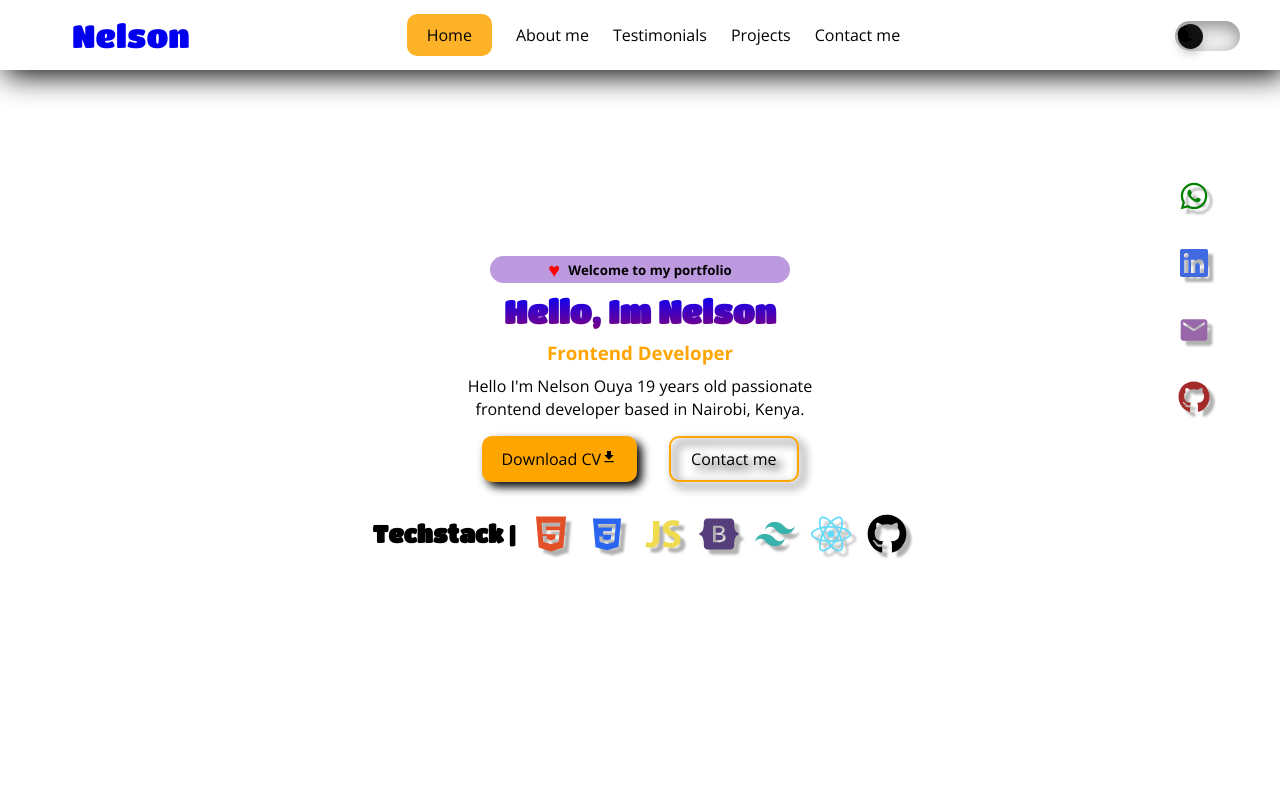
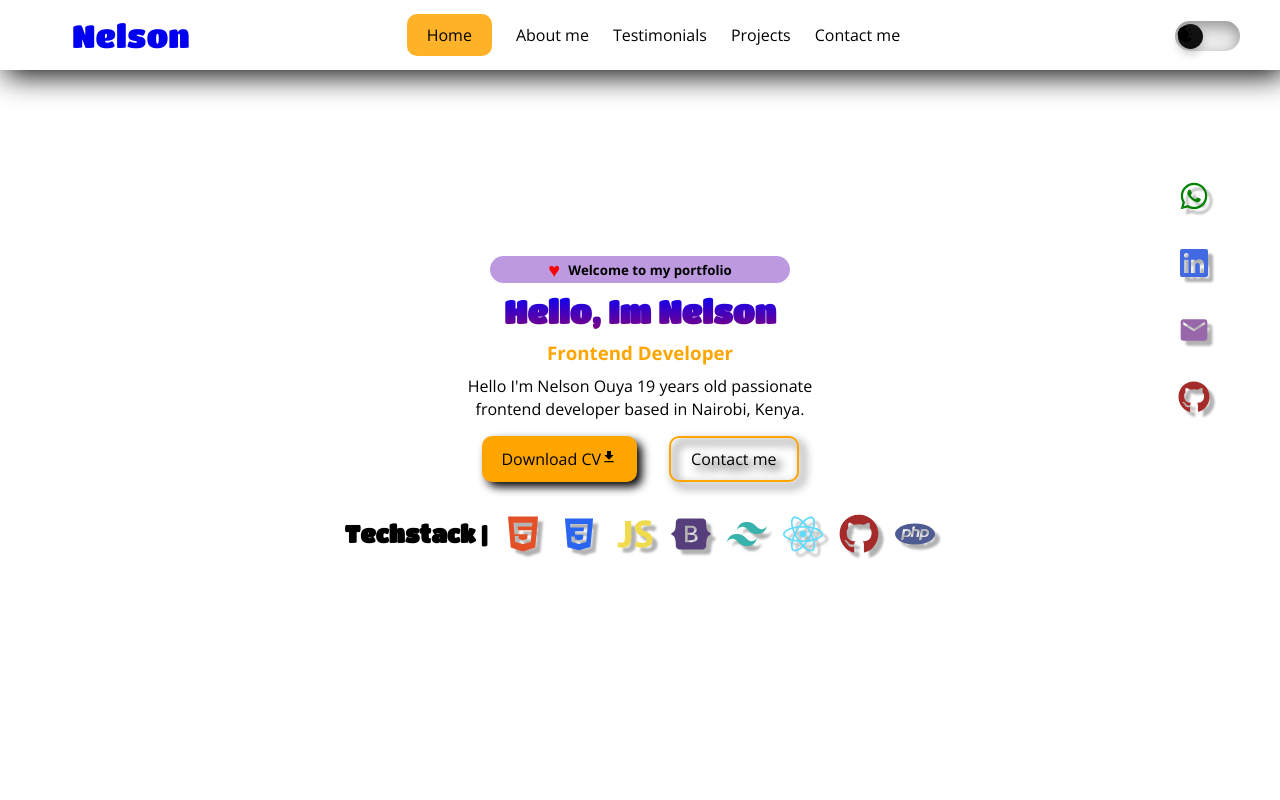
Before and after one commit to Nelson2023-2024/Portifolio, a React (Vite) app: page /#/ in a window 1280 px wide. Shown: the top 800 px of the page. Built offline with nearby package versions, Linux system fonts and the light colour scheme.

Commit message:
Added the PHP icon on the hero section

```diff
--- a/src/Components/Hero.jsx
+++ b/src/Components/Hero.jsx
@@ -15,6 +15,7 @@ import { FaBootstrap } from "react-icons/fa";
 import { SiTailwindcss } from "react-icons/si";
 import { FaReact } from "react-icons/fa";
 import { MdEmail } from 'react-icons/md';
+import { SiPhp } from "react-icons/si";
 
 
 import { Link } from 'react-router-dom';
@@ -69,6 +70,8 @@ function Hero() {
           <SiTailwindcss />
           <FaReact />
           <FaGithub/>
+          <SiPhp />
+
         </div>
       </div>
     </section>
--- a/src/Pages/Home/home.css
+++ b/src/Pages/Home/home.css
@@ -330,6 +330,13 @@ nav .burger-menu{
 .tech__stack svg:nth-child(7) {
   color: #61dbfb;
 }
+.tech__stack svg:nth-child(8) {
+    color:brown;
+  }
+.tech__stack svg:nth-child(9) {
+    color: #4F5B93;
+  }
+
 
 
 @media (max-width:768px){
```
